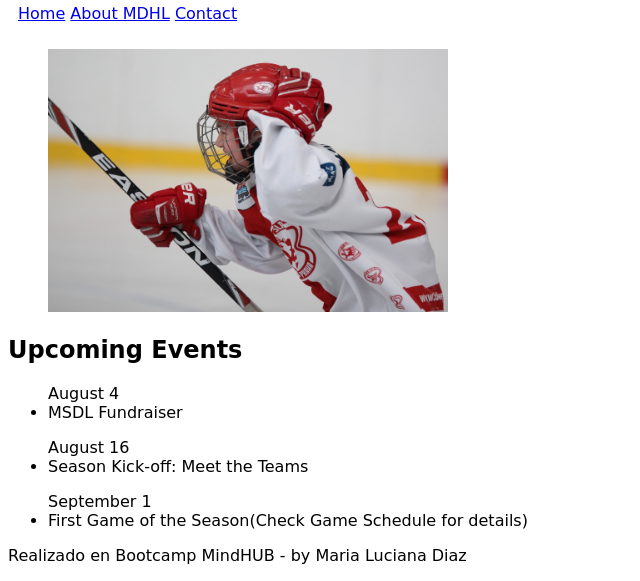
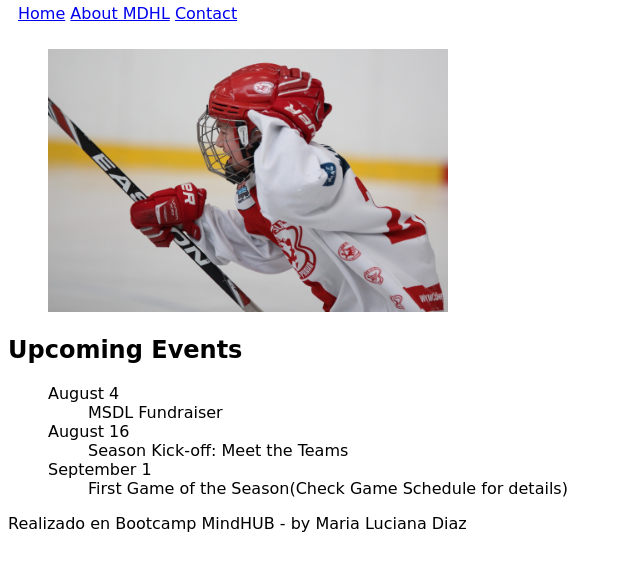
Before and after one commit to mluli/Ducks, a plain HTML site: page index.html in a window 1280 px wide. Shown: the part 293-874 px from the top of the page, without its empty margins (0-640 px from the left). After the commit the page ends 842 px from the top, so only its background shows below. Drawn offline with Linux system fonts and the light colour scheme.

Commit message:
cambiolista

```diff
--- a/index.html
+++ b/index.html
@@ -4,7 +4,6 @@
     <meta charset="UTF-8">
     <meta http-equiv="X-UA-Compatible" content="IE=edge">
     <meta name="viewport" content="width=device-width, initial-scale=1.0">
-    <!--<link rel="stylesheet" href="reset.css">-->
     <title>Mighty Ducks Hockey League</title>
 </head>
 <body style="font-family: cursive;">
@@ -29,24 +28,27 @@
 
             <h2 style="font-weight: bold;">Upcoming Events</h2>
 
-                <ul>August 4
+                <ul><li style="list-style: none;">August 4
+                      <ul>
+                        <li style="list-style: none;">MSDL Fundraiser
+                        </li>
+                     </ul>
 
-                        <li>MSDL Fundraiser
-                        </li>
-
-                    </ul>
-                <ul>August 16
-                    <li>
+                    <li style="list-style: none;">August 16
+                    <ul>
+                    <li style="list-style: none;">
                       Season Kick-off: Meet the Teams
                     </li>
-                </ul>
+                    </ul>
 
 
-                <ul>September 1
-                <li>
+                <li style="list-style: none;">September 1
+                    <ul>
+                <li style="list-style: none;">
                     First Game of the Season(Check Game Schedule for details)
                 </li>
-            </ul>
+                    </ul>
+                </ul>
 
 
 
--- a/reset.css
+++ /dev/null
@@ -1,48 +0,0 @@
-/* http://meyerweb.com/eric/tools/css/reset/
-   v2.0 | 20110126
-   License: none (public domain)
-*/
-
-html, body, div, span, applet, object, iframe,
-h1, h2, h3, h4, h5, h6, p, blockquote, pre,
-a, abbr, acronym, address, big, cite, code,
-del, dfn, em, img, ins, kbd, q, s, samp,
-small, strike, strong, sub, sup, tt, var,
-b, u, i, center,
-dl, dt, dd, ol, ul, li,
-fieldset, form, label, legend,
-table, caption, tbody, tfoot, thead, tr, th, td,
-article, aside, canvas, details, embed,
-figure, figcaption, footer, header, hgroup,
-menu, nav, output, ruby, section, summary,
-time, mark, audio, video {
-	margin: 0;
-	padding: 0;
-	border: 0;
-	font-size: 100%;
-	font: inherit;
-	vertical-align: baseline;
-}
-/* HTML5 display-role reset for older browsers */
-article, aside, details, figcaption, figure,
-footer, header, hgroup, menu, nav, section {
-	display: block;
-}
-body {
-	line-height: 1;
-}
-ol, ul {
-	list-style: none;
-}
-blockquote, q {
-	quotes: none;
-}
-blockquote:before, blockquote:after,
-q:before, q:after {
-	content: '';
-	content: none;
-}
-table {
-	border-collapse: collapse;
-	border-spacing: 0;
-}
```
Also changed, not shown: aboutmdhl.html (+2 -3 lines), contact.html (+12 -12 lines).
